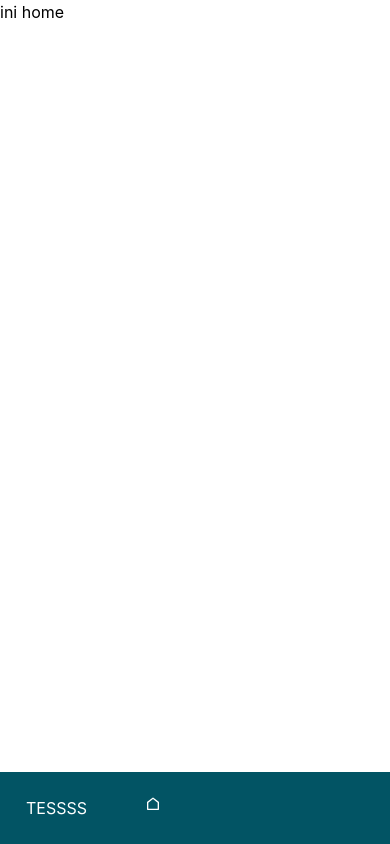
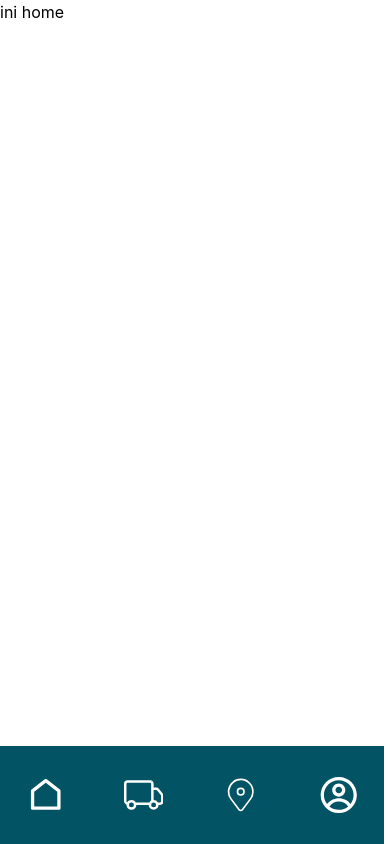
Before and after one commit to azkifairuz/sampahku, a React (Create React App) app: page / in a window 390 px wide. Built offline with nearby package versions, Linux system fonts and the light colour scheme.

Commit message:
create screen always mobile

```diff
--- a/src/components/layout/index.jsx
+++ b/src/components/layout/index.jsx
@@ -4,7 +4,7 @@ import { Outlet } from 'react-router-dom'
 
 export default function Layout() {
     return(
-        <div className=''>
+        <div className='md:max-w-sm md:mx-auto'>
             <Navbar/>
             <Outlet/>
         </div>
--- a/src/components/layout/navbar.jsx
+++ b/src/components/layout/navbar.jsx
@@ -1,9 +1,14 @@
 import { RiHomeLine } from "react-icons/ri";
+import { BsTruck } from "react-icons/bs";
+import {CgProfile} from "react-icons/cg";
+import {CiLocationOn}  from "react-icons/ci";
 export default function Navbar() {
      return(
-        <div className="py-6 px-[26px] w-full text-white fixed bottom-0 bg-blueMain flex gap-[58px]">
-            <h1>TESSSS</h1>
-            <RiHomeLine/>
+        <div className="py-6 px-[26px] max-w-sm w-full text-white justify-around items-center fixed bottom-0 bg-blueMain flex gap-[58px]">
+            <RiHomeLine className="cursor-pointer" size={50}/>
+            <BsTruck className="cursor-pointer" size={50}/>
+            <CiLocationOn className="cursor-pointer" size={50}/>
+            <CgProfile className="cursor-pointer" size={50}/>
         </div>
      );
 }
```
